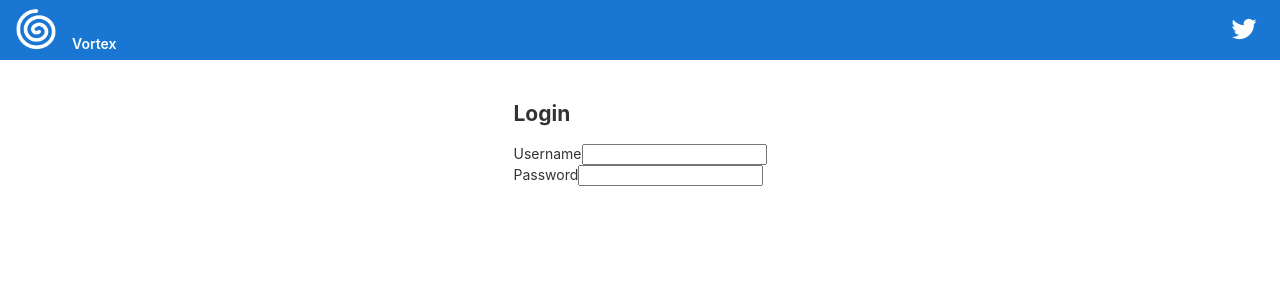
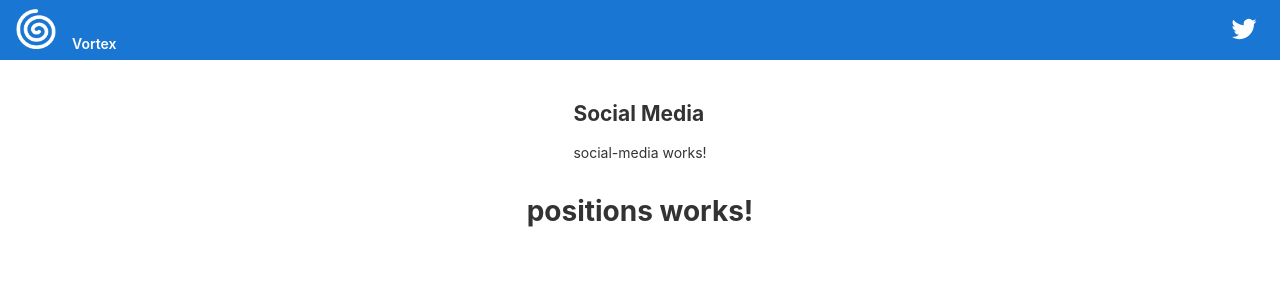
Before and after one commit to dwat-wat/UniversityGroupProject, an Angular app in the folder Prototype/: page / in a window 1280 px wide. Shown: the top 300 px of the page. Built offline with nearby package versions, Linux system fonts and the light colour scheme.

Commit message:
added component to main page

```diff
--- a/Prototype/src/app/app.component.html
+++ b/Prototype/src/app/app.component.html
@@ -34,6 +34,7 @@
 <div class="content" role="main">
   <app-login *ngIf="!loggedin"></app-login>
   <app-social-media *ngIf="loggedin"></app-social-media>
+  <app-positions *ngIf="loggedin"></app-positions>
 </div>
 
 <router-outlet></router-outlet>
--- a/Prototype/src/app/app.component.ts
+++ b/Prototype/src/app/app.component.ts
@@ -7,5 +7,5 @@ import { Component } from '@angular/core';
 })
 export class AppComponent {
   title     = 'Prototype';
-  loggedin  = false;
+  loggedin  = true;
 }
--- a/Prototype/src/app/positions/positions.component.html
+++ b/Prototype/src/app/positions/positions.component.html
@@ -1 +1 @@
-<p>positions works!</p>
+<h1>positions works!</h1>
```
